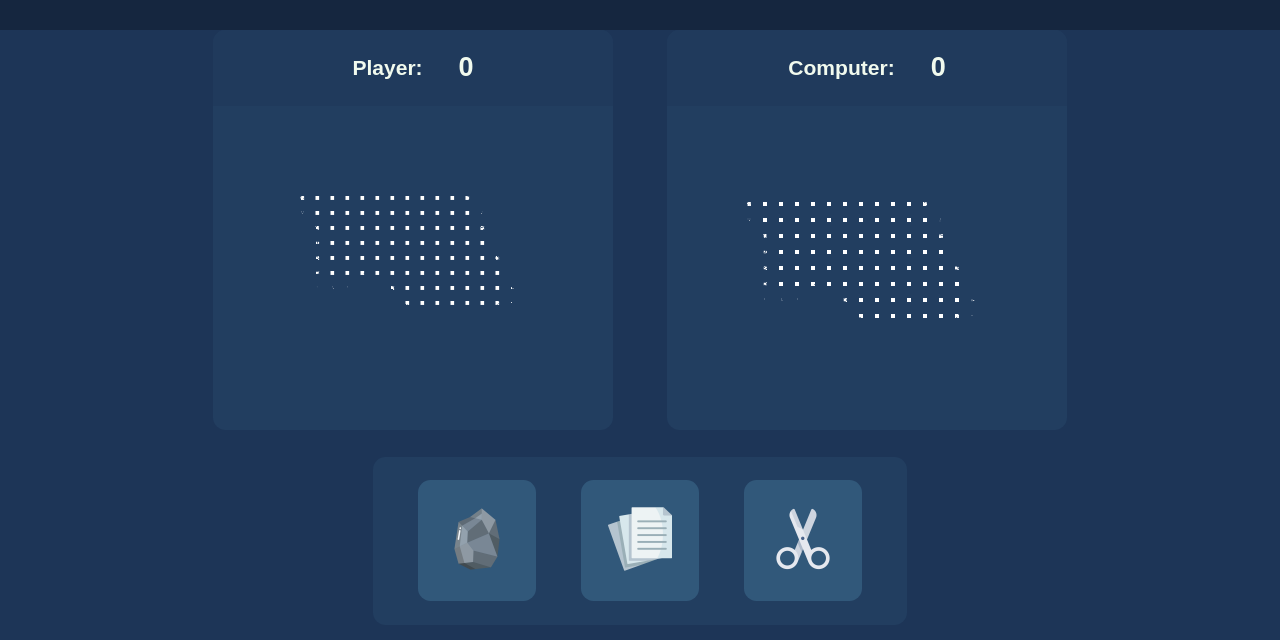
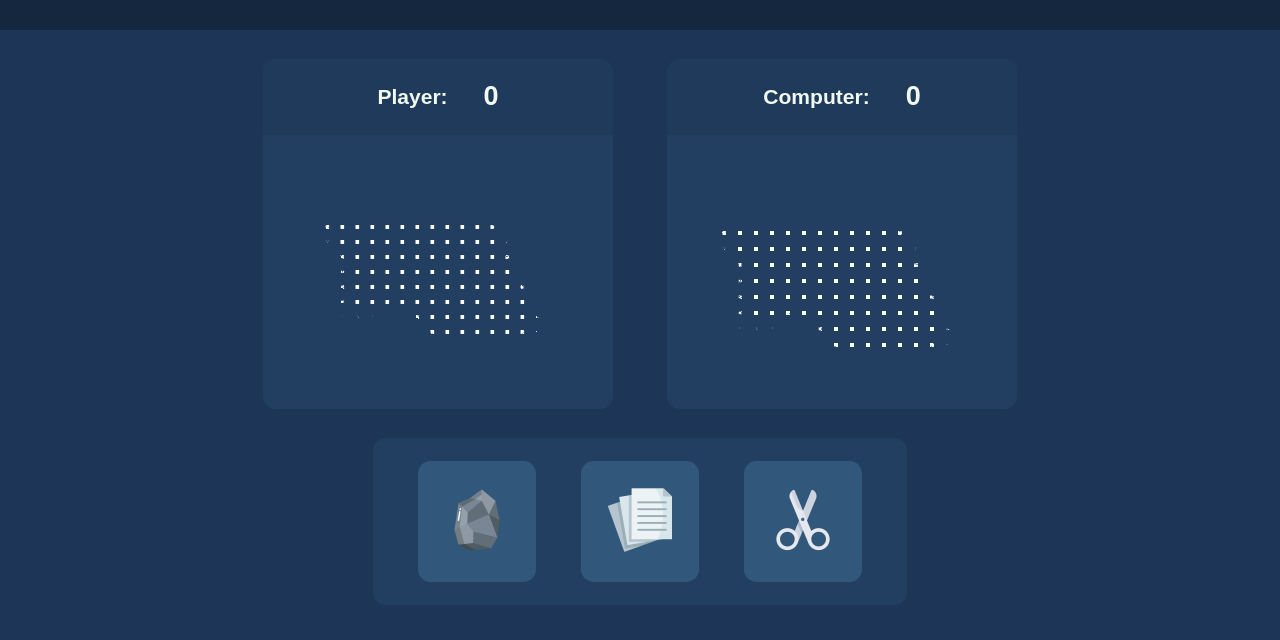
Before and after one commit to JoelJosy/Rock_Paper_Scissors, a plain HTML site: page index.html in a window 1280 px wide. Shown: the part 78-718 px from the top of the page. Drawn offline with Linux system fonts and the light colour scheme.

Commit message:
resize scoreboard elements

```diff
--- a/styles.css
+++ b/styles.css
@@ -39,8 +39,9 @@ button:active {
 }
 
 .player-box, .computer-box {
-    height: 400px;
-    width: 400px;
+    margin-top: 1.6rem;
+    height: 350px;
+    width: 350px;
     background-color: #223E60;
     border-radius: 0.7rem;
 }
@@ -61,9 +62,7 @@ button:active {
     justify-content: center;
     gap: 2.5rem;
     padding: 1.3rem 2.5rem;
-    margin-top: 1.5rem;
-    margin-right: auto;
-    margin-left: auto;
+    margin: 1.6rem auto;
     background-color: #223E60;
     border-radius: 0.7rem;
 }
```
